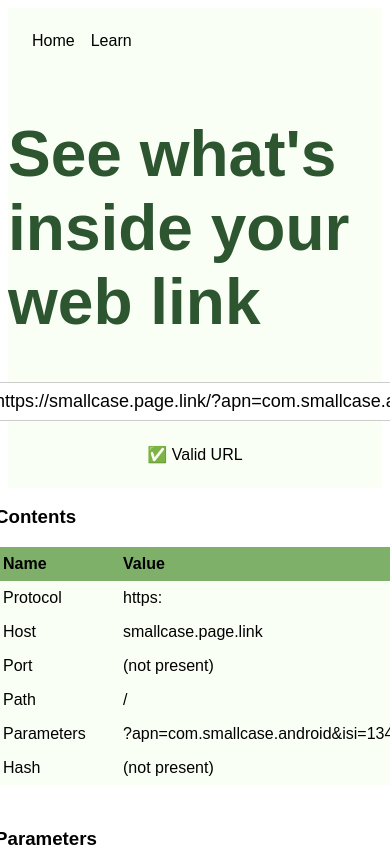
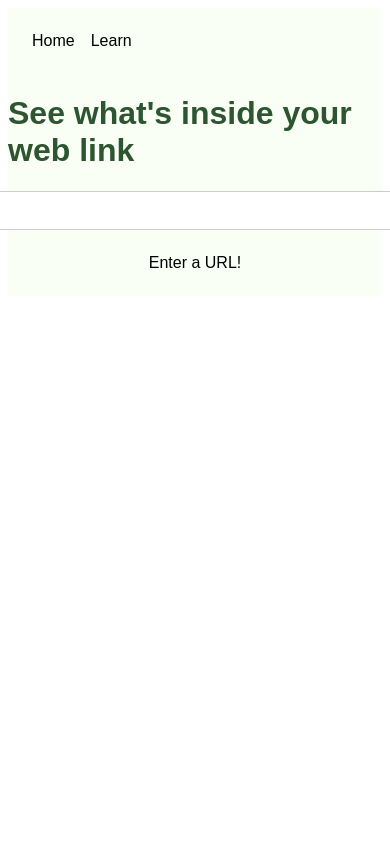
Before and after one commit to LonelyCpp/url-visualizer, a SvelteKit app: page / in a window 390 px wide. Shown: the top 847 px of the page. Built offline with nearby package versions, Linux system fonts and the light colour scheme.

Commit message:
feat: hide table if there's no content to show

```diff
--- a/src/routes/+page.svelte
+++ b/src/routes/+page.svelte
@@ -1,6 +1,5 @@
 <script lang="ts">
-	let urlInput =
-		'https://smallcase.page.link/?apn=com.smallcase.android&isi=1345309437&ibi=com.smallcase.smallcaseIos&link=https%3A%2F%2Fsmallcase.com%2Fsmallcase%2FPBDMO_0024%23FHOFPEVCGVBA%3Ffpvq%3DCOQZB_0024%26cebzb_pbqr%3DNYYGVZRUVG%26cyna_qhengvba%3D1l%26choyvfure%3Dchoyvfureqrzb%26utm_source%3Dpublisher_subscription_management%26utm_medium%3Dwhatsapp%26utm_campaign%3Dsubs_renewal_reminder_1_day_before_grace_period_end_offer';
+	let urlInput = '';
 
 	function parseURL(url: string) {
 		try {
@@ -48,6 +47,7 @@
 		</div>
 	</div>
 
+	{#if urlObject}
 		<div class="url-content-container">
 			<div class="table-container content-divider">
 				<h3>Contents</h3>
@@ -90,6 +90,7 @@
 				</div>
 			{/if}
 		</div>
+	{/if}
 </div>
 
 <style>
@@ -106,6 +107,12 @@
 	.title {
 		color: #2c5530;
 		font-size: 4rem;
+	}
+
+	@media (max-width: 1000px) {
+		.title {
+			font-size: 2rem;
+		}
 	}
 
 	.url-input {
@@ -162,4 +169,8 @@
 	.name-table-header {
 		width: 30%;
 	}
+
+	.not-present {
+		opacity: 0.2;
+	}
 </style>
```
Lines whose indentation alone changed are shown as unchanged.
